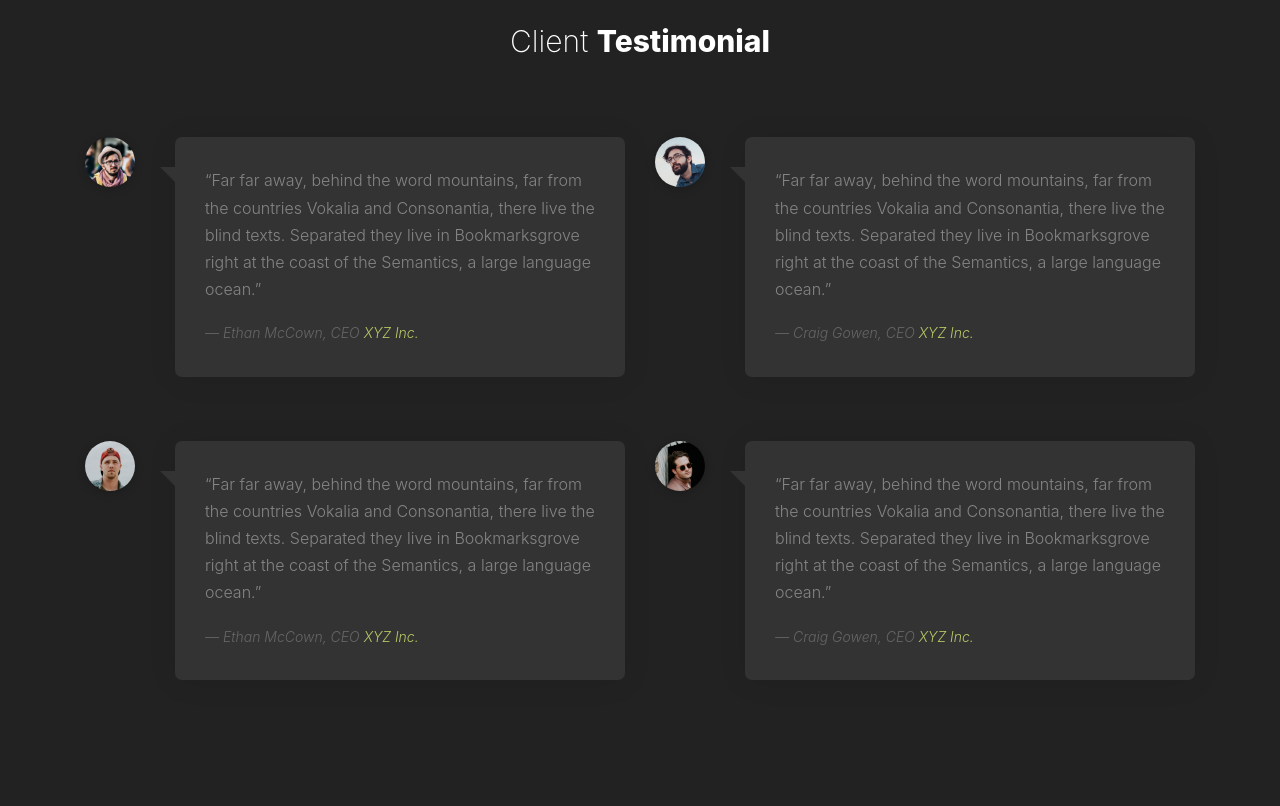
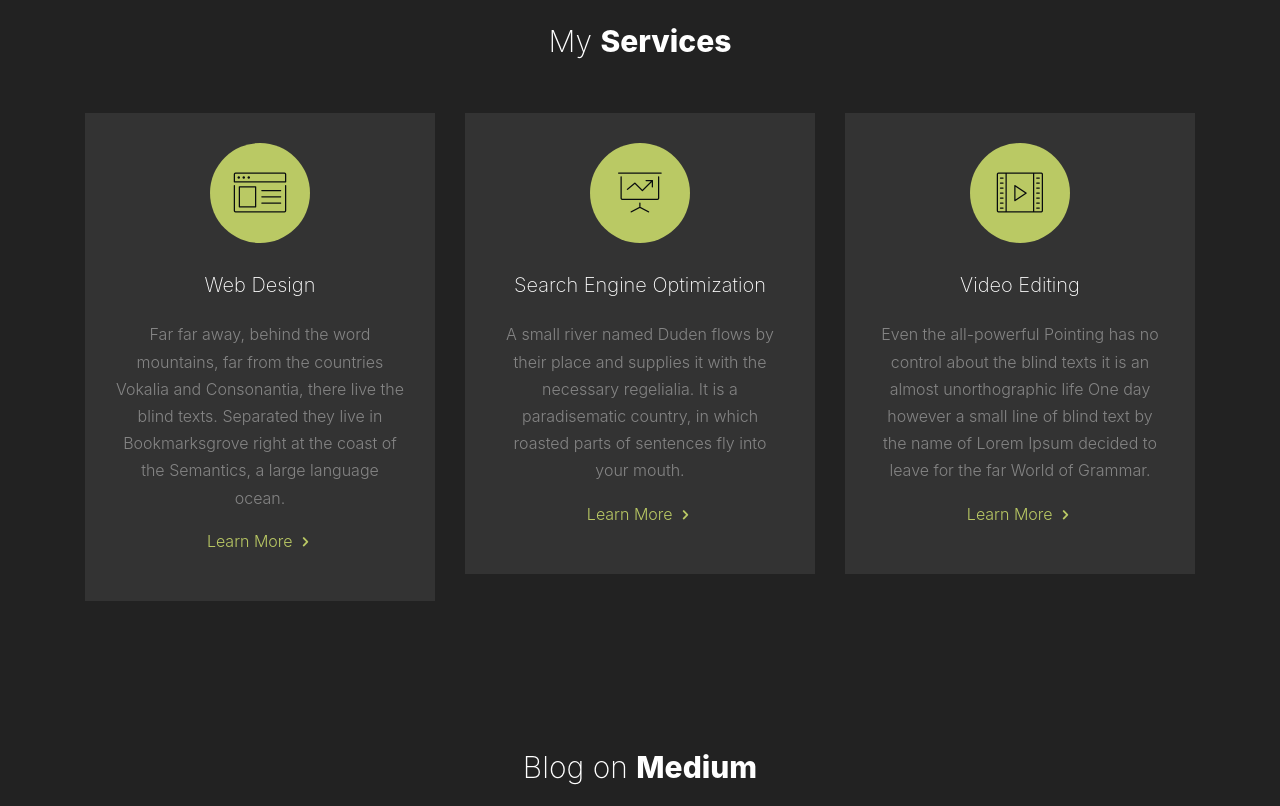
Before and after one commit to Omar-Develop/My-Portfolio, a plain HTML site: page index.html in a window 1280 px wide. Shown: the part 4314-5120 px from the top of the page. Drawn offline with nearby package versions, Linux system fonts and the light colour scheme; files whose address does not match are found by name.

Commit message:
deleting section

```diff
--- a/index.html
+++ b/index.html
@@ -291,73 +291,7 @@
 		</div>
 	</section>
 
-	<section class="site-section">
-		<div class="container">
-			<div class="row mb-5">
-				<div class="col-md-12">
-					<div class="section-heading text-center">
-						<h2>Client <strong>Testimonial</strong></h2>
-					</div>
-				</div>
-			</div>
-			<div class="row">
-				<div class="col-md-6">
 
-					<div class="block-47 d-flex mb-5">
-						<div class="block-47-image">
-							<img src="images/person_1.jpg" alt="Image placeholder" class="img-fluid">
-						</div>
-						<blockquote class="block-47-quote">
-							<p>&ldquo;Far far away, behind the word mountains, far from the countries Vokalia and Consonantia, there live the blind texts. Separated they live in Bookmarksgrove right at the coast of the Semantics, a large language ocean.&rdquo;</p>
-							<cite class="block-47-quote-author">&mdash; Ethan McCown, CEO <a href="#">XYZ Inc.</a></cite>
-						</blockquote>
-					</div>
-
-				</div>
-				<div class="col-md-6">
-
-					<div class="block-47 d-flex mb-5">
-						<div class="block-47-image">
-							<img src="images/person_2.jpg" alt="Image placeholder" class="img-fluid">
-						</div>
-						<blockquote class="block-47-quote">
-							<p>&ldquo;Far far away, behind the word mountains, far from the countries Vokalia and Consonantia, there live the blind texts. Separated they live in Bookmarksgrove right at the coast of the Semantics, a large language ocean.&rdquo;</p>
-							<cite class="block-47-quote-author">&mdash; Craig Gowen, CEO <a href="#">XYZ Inc.</a></cite>
-						</blockquote>
-					</div>
-
-				</div>
-
-				<div class="col-md-6">
-
-					<div class="block-47 d-flex mb-5">
-						<div class="block-47-image">
-							<img src="images/person_3.jpg" alt="Image placeholder" class="img-fluid">
-						</div>
-						<blockquote class="block-47-quote">
-							<p>&ldquo;Far far away, behind the word mountains, far from the countries Vokalia and Consonantia, there live the blind texts. Separated they live in Bookmarksgrove right at the coast of the Semantics, a large language ocean.&rdquo;</p>
-							<cite class="block-47-quote-author">&mdash; Ethan McCown, CEO <a href="#">XYZ Inc.</a></cite>
-						</blockquote>
-					</div>
-
-				</div>
-				<div class="col-md-6">
-
-					<div class="block-47 d-flex mb-5">
-						<div class="block-47-image">
-							<img src="images/person_4.jpg" alt="Image placeholder" class="img-fluid">
-						</div>
-						<blockquote class="block-47-quote">
-							<p>&ldquo;Far far away, behind the word mountains, far from the countries Vokalia and Consonantia, there live the blind texts. Separated they live in Bookmarksgrove right at the coast of the Semantics, a large language ocean.&rdquo;</p>
-							<cite class="block-47-quote-author">&mdash; Craig Gowen, CEO <a href="#">XYZ Inc.</a></cite>
-						</blockquote>
-					</div>
-
-				</div>
-
-			</div>
-		</div>
-	</section>
 
 
 	<section class="site-section pb-0"  id="section-services">
```
